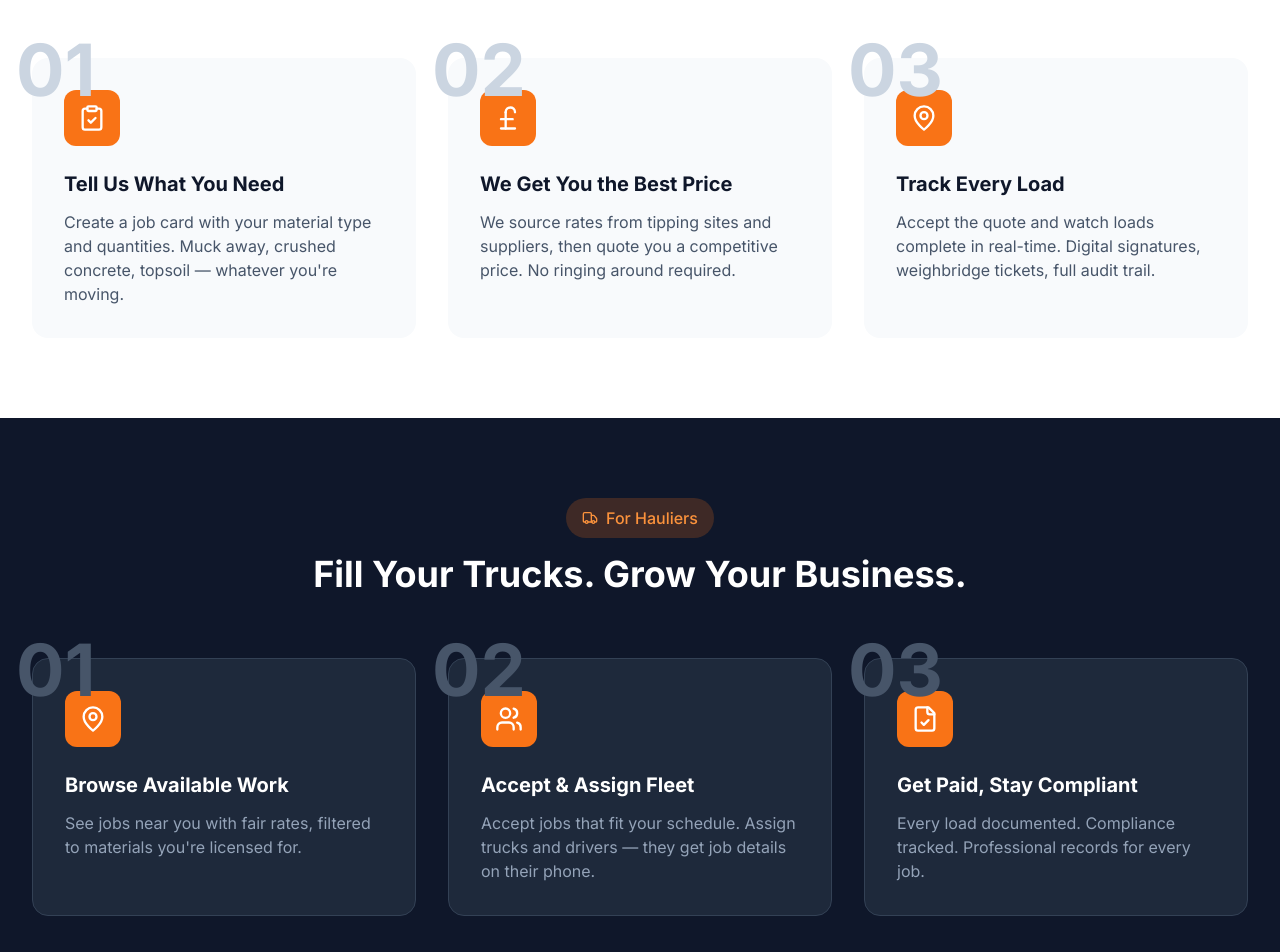
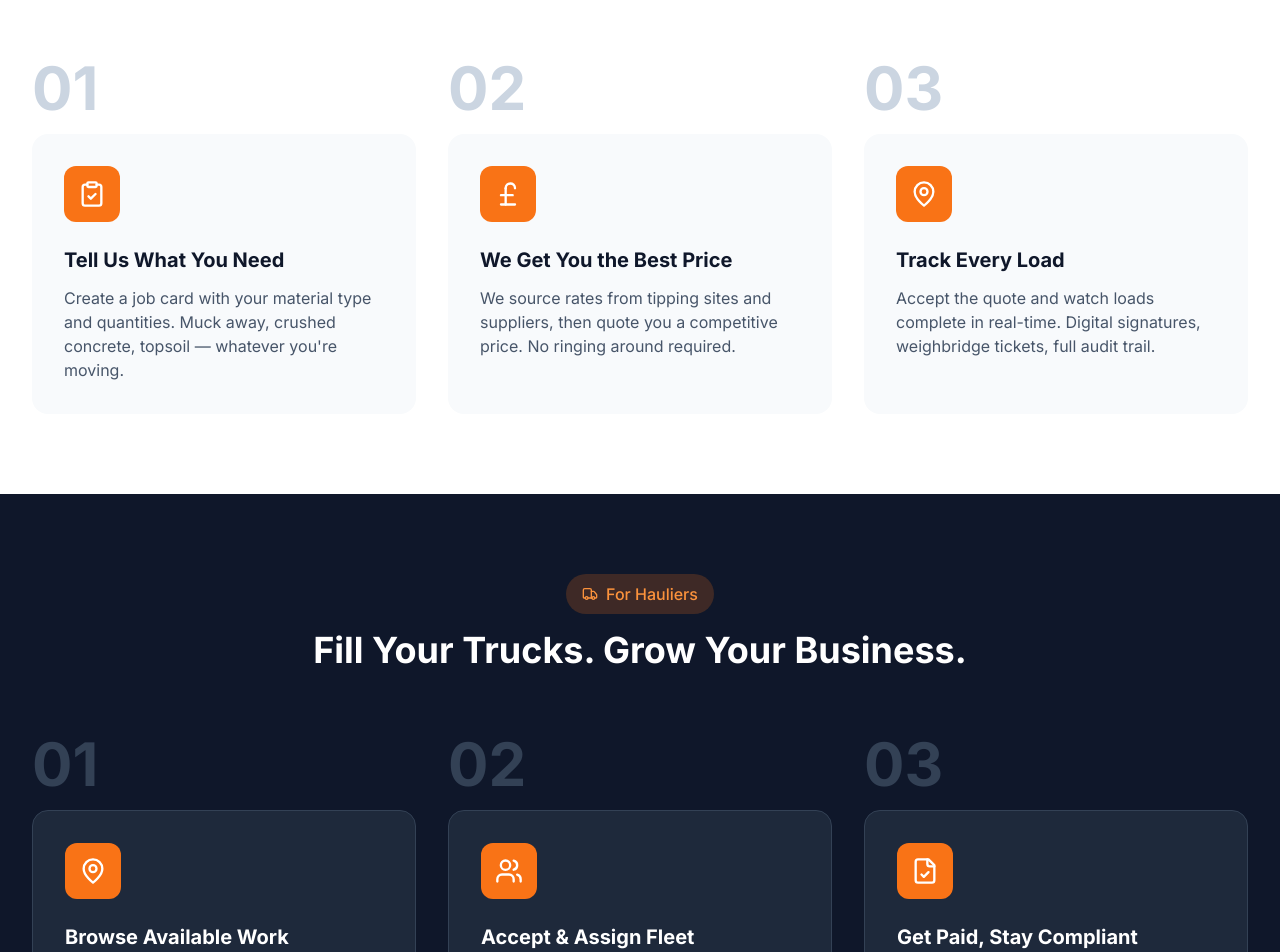
Before and after one commit to Lxrcodes/tipperconnectweb, a Next.js app: page / in a window 1280 px wide. Shown: the part 1580-2532 px from the top of the page. Built offline with nearby package versions, Linux system fonts and the light colour scheme.

Commit message:
Position step numbers above cards

```diff
--- a/app/page.tsx
+++ b/app/page.tsx
@@ -180,11 +180,11 @@ export default function Home() {
                 description: 'Accept the quote and watch loads complete in real-time. Digital signatures, weighbridge tickets, full audit trail.',
               },
             ].map((item, i) => (
-              <div key={i} className="relative">
-                <div className="text-7xl font-bold text-slate-300 absolute -top-6 -left-4 select-none pointer-events-none z-10">
+              <div key={i} className="flex flex-col">
+                <div className="text-6xl font-bold text-slate-300 mb-4 select-none">
                   {item.step}
                 </div>
-                <div className="bg-slate-50 rounded-2xl p-8 h-full relative">
+                <div className="bg-slate-50 rounded-2xl p-8 flex-1">
                   <div className="w-14 h-14 bg-orange-500 rounded-xl flex items-center justify-center mb-6">
                     <item.icon className="w-7 h-7 text-white" />
                   </div>
@@ -231,11 +231,11 @@ export default function Home() {
                 description: 'Every load documented. Compliance tracked. Professional records for every job.',
               },
             ].map((item, i) => (
-              <div key={i} className="relative">
-                <div className="text-7xl font-bold text-slate-600 absolute -top-6 -left-4 select-none pointer-events-none z-10">
+              <div key={i} className="flex flex-col">
+                <div className="text-6xl font-bold text-slate-700 mb-4 select-none">
                   {item.step}
                 </div>
-                <div className="bg-slate-800 rounded-2xl p-8 h-full border border-slate-700 relative">
+                <div className="bg-slate-800 rounded-2xl p-8 flex-1 border border-slate-700">
                   <div className="w-14 h-14 bg-orange-500 rounded-xl flex items-center justify-center mb-6">
                     <item.icon className="w-7 h-7 text-white" />
                   </div>
```
